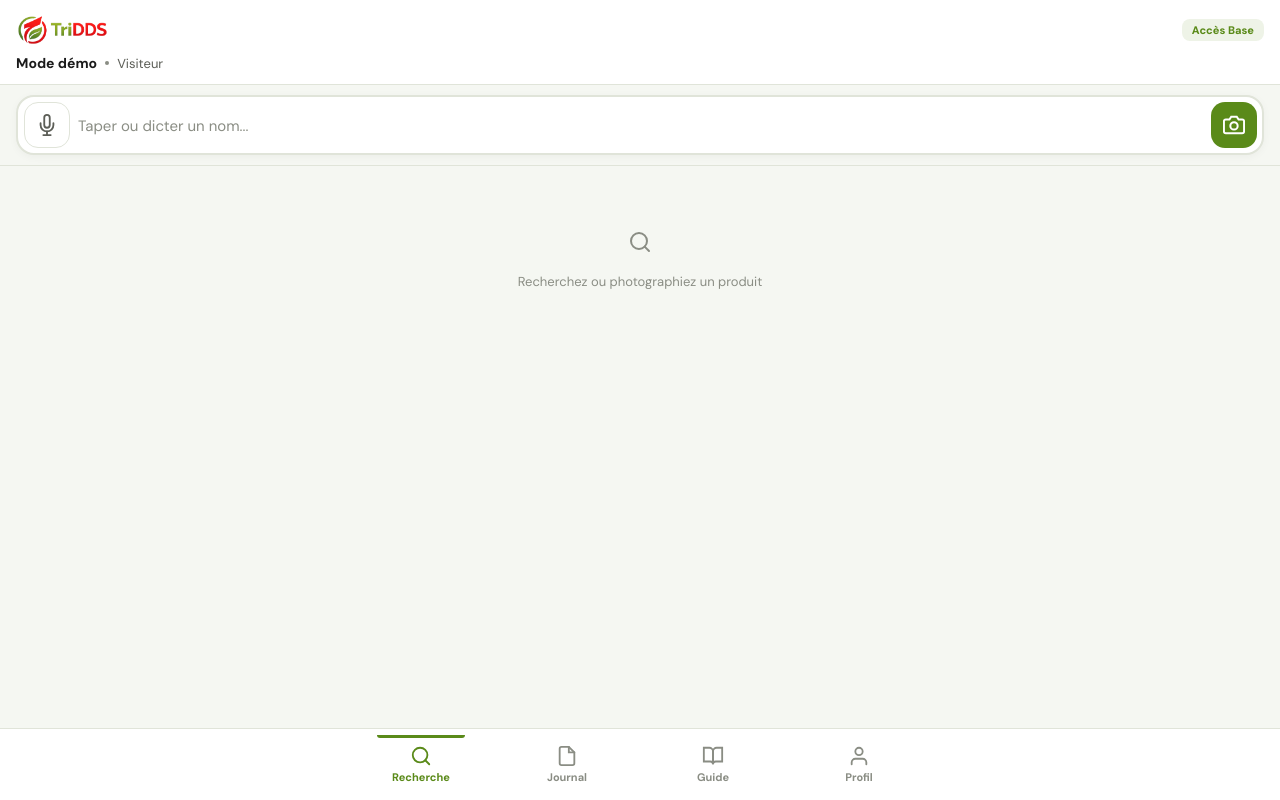
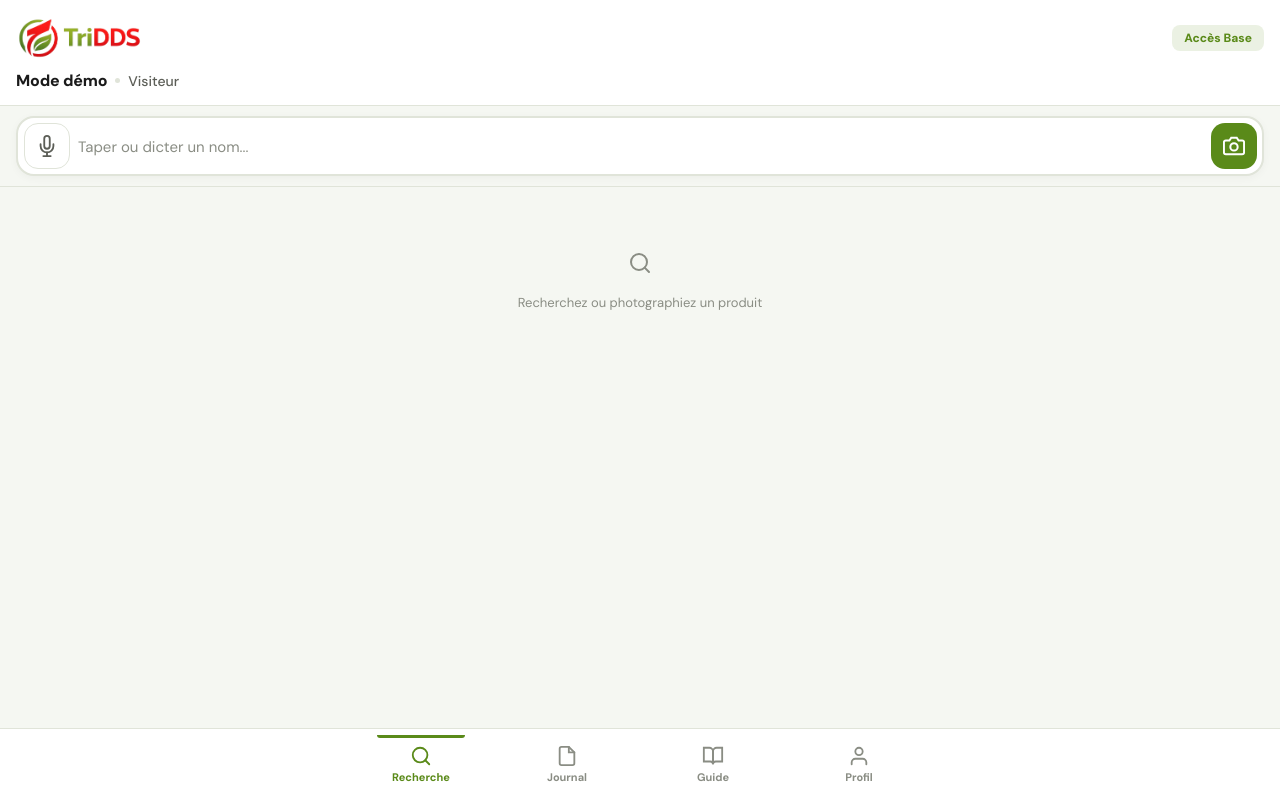
Before and after one commit to abdessamad91-cmd/triDDS, a plain HTML site: page index.html in a window 1280 px wide. Both pictures are taken after a click on the button "Consulter sans compte". Drawn offline with Linux system fonts and the light colour scheme.

Commit message:
Add files via upload

```diff
--- a/index.html
+++ b/index.html
@@ -109,14 +109,14 @@ button{cursor:pointer;border:none;background:none;color:inherit}
 .login-links a,.login-links button{flex:1;min-width:120px;font-size:12px;padding:10px;border-radius:10px;text-decoration:none;font-weight:700;text-align:center;background:rgba(255,255,255,.08);border:1px solid rgba(255,255,255,.15);color:rgba(255,255,255,.7)}
 
 /* Home */
-.home-bar{background:var(--white);border-bottom:1px solid var(--bd);padding:14px 16px 12px}
+.home-bar{background:var(--white);border-bottom:1px solid var(--bd);padding:16px 16px 14px}
 .home-bar-top{display:flex;align-items:center;justify-content:space-between;gap:10px}
-.home-bar-logo{height:32px;width:auto}
-.home-bar-plan{font-size:11px;padding:4px 10px;border-radius:8px;font-weight:800;background:rgba(90,138,25,.1);color:var(--brand-green)}
-.home-bar-info{display:flex;align-items:center;gap:8px;margin-top:8px}
-.home-bar-site{font-size:14px;font-weight:700;color:var(--tx)}
-.home-bar-dot{width:4px;height:4px;border-radius:50%;background:var(--tx3)}
-.home-bar-agent{font-size:13px;color:var(--tx2)}
+.home-bar-logo{height:44px;width:auto}
+.home-bar-plan{font-size:12px;padding:5px 12px;border-radius:8px;font-weight:800;background:rgba(90,138,25,.12);color:var(--brand-green)}
+.home-bar-info{display:flex;align-items:center;gap:8px;margin-top:10px}
+.home-bar-site{font-size:16px;font-weight:800;color:var(--tx);letter-spacing:-.2px}
+.home-bar-dot{width:5px;height:5px;border-radius:50%;background:var(--bd)}
+.home-bar-agent{font-size:14px;color:var(--tx2);font-weight:500}
 #home-content{flex:1;overflow-y:auto;padding:0 16px 120px}
 .home-empty{text-align:center;padding:60px 20px;color:var(--tx3)}
 .home-empty svg{margin-bottom:10px}
@@ -147,7 +147,7 @@ button{cursor:pointer;border:none;background:none;color:inherit}
 .trial-msg.ok{display:block;background:var(--eco-bg);border:1px solid var(--eco-bd);color:var(--eco-tx)}
 
 /* Guide */
-.guide-section{padding:16px}
+.guide-section{padding:16px;padding-bottom:120px}
 .guide-card{background:var(--white);border:1px solid var(--bd);border-radius:var(--r);padding:14px;margin-bottom:10px}
 .guide-card h3{font-size:15px;font-weight:800;margin:0 0 6px}
 .guide-card p{font-size:13px;color:var(--tx2);line-height:1.5;margin:0}
@@ -257,12 +257,6 @@ button{cursor:pointer;border:none;background:none;color:inherit}
     <div id="search-results"></div>
     <div id="hist-list"></div>
   </div>
-  <div class="tabs" id="main-tabs"><div class="tabs-inner">
-    <button class="act" data-t="home"><svg viewBox="0 0 24 24" fill="none" stroke="currentColor" stroke-width="2" stroke-linecap="round"><circle cx="11" cy="11" r="8"/><line x1="21" y1="21" x2="16.65" y2="16.65"/></svg>Recherche</button>
-    <button data-t="journal"><svg viewBox="0 0 24 24" fill="none" stroke="currentColor" stroke-width="2" stroke-linecap="round"><path d="M14 2H6a2 2 0 0 0-2 2v16a2 2 0 0 0 2 2h12a2 2 0 0 0 2-2V8z"/><polyline points="14 2 14 8 20 8"/></svg>Journal</button>
-    <button data-t="guide"><svg viewBox="0 0 24 24" fill="none" stroke="currentColor" stroke-width="2" stroke-linecap="round"><path d="M2 3h6a4 4 0 0 1 4 4v14a3 3 0 0 0-3-3H2z"/><path d="M22 3h-6a4 4 0 0 0-4 4v14a3 3 0 0 1 3-3h7z"/></svg>Guide</button>
-    <button data-t="profile"><svg viewBox="0 0 24 24" fill="none" stroke="currentColor" stroke-width="2" stroke-linecap="round"><path d="M20 21v-2a4 4 0 0 0-4-4H8a4 4 0 0 0-4 4v2"/><circle cx="12" cy="7" r="4"/></svg>Profil</button>
-  </div></div>
 </div>
 
 <!-- ===== CAMERA ===== -->
@@ -519,6 +513,15 @@ button{cursor:pointer;border:none;background:none;color:inherit}
   </div>
 </div>
 
+
+<!-- ===== GLOBAL TAB BAR (always visible when logged in) ===== -->
+<div class="tabs" id="main-tabs" style="display:none"><div class="tabs-inner">
+  <button class="act" data-t="home"><svg viewBox="0 0 24 24" fill="none" stroke="currentColor" stroke-width="2" stroke-linecap="round"><circle cx="11" cy="11" r="8"/><line x1="21" y1="21" x2="16.65" y2="16.65"/></svg>Recherche</button>
+  <button data-t="journal"><svg viewBox="0 0 24 24" fill="none" stroke="currentColor" stroke-width="2" stroke-linecap="round"><path d="M14 2H6a2 2 0 0 0-2 2v16a2 2 0 0 0 2 2h12a2 2 0 0 0 2-2V8z"/><polyline points="14 2 14 8 20 8"/></svg>Journal</button>
+  <button data-t="guide"><svg viewBox="0 0 24 24" fill="none" stroke="currentColor" stroke-width="2" stroke-linecap="round"><path d="M2 3h6a4 4 0 0 1 4 4v14a3 3 0 0 0-3-3H2z"/><path d="M22 3h-6a4 4 0 0 0-4 4v14a3 3 0 0 1 3-3h7z"/></svg>Guide</button>
+  <button data-t="profile"><svg viewBox="0 0 24 24" fill="none" stroke="currentColor" stroke-width="2" stroke-linecap="round"><path d="M20 21v-2a4 4 0 0 0-4-4H8a4 4 0 0 0-4 4v2"/><circle cx="12" cy="7" r="4"/></svg>Profil</button>
+</div></div>
+
 <!-- ===== DATA ===== -->
 <script src="config.js"></script>
 <script src="data.js"></script>
@@ -583,8 +586,8 @@ function loadCustomCatalog(){
   siteAdminPost("catalog-list").then(function(d){if(d&&d.items){customCatalog=d.items;mergeCatalog()}}).catch(function(){});
 }
 function loadProductImages(){
-  if(!sess.code||sess.code==="DEMO"||!API_BASE)return;
-  fetch(apiUrl("product-images"),{method:"POST",headers:{"Content-Type":"application/json"},
+  if(!sess.code||sess.code==="DEMO"||!API_BASE)return Promise.resolve();
+  return fetch(apiUrl("product-images"),{method:"POST",headers:{"Content-Type":"application/json"},
     body:JSON.stringify({code:sess.code,action:"list-all"})
   }).then(function(r){return r.json()}).then(function(d){
     if(d&&d.items){
@@ -792,7 +795,10 @@ function resCard(r,extra){
 }
 
 // ===== SCREENS =====
-function show(id){document.querySelectorAll(".S").forEach(function(e){e.classList.remove("on")});var e=document.getElementById("s-"+id);if(e)e.classList.add("on");st.screen=id}
+function show(id){document.querySelectorAll(".S").forEach(function(e){e.classList.remove("on")});var e=document.getElementById("s-"+id);if(e)e.classList.add("on");st.screen=id;
+  var tabs=document.getElementById("main-tabs");
+  if(tabs){var showTabs=isLoggedIn()&&id!=="login"&&id!=="cam"&&id!=="load";tabs.style.display=showTabs?"flex":"none"}
+}
 function goHome(){show("home");st.result=null;st.image=null;st.matches=[];st.multi=null;st.query="";st.corIdx=-1;st.corJrnId=null;st.usedModel=null;document.getElementById("in-search").value="";document.getElementById("search-results").innerHTML="";stopCam();updHome()}
 
 function updHome(){
@@ -1287,7 +1293,7 @@ document.getElementById("btn-user-img-save").addEventListener("click",function()
 loadSess();loadJournal();
 if(isLoggedIn()){
   if(sess.code==="DEMO"){show("home");updHome()}
-  else{show("home");updHome();syncMemory();resumeCurrentSession();loadCustomCatalog();loadProductImages()}
+  else{show("home");syncMemory();resumeCurrentSession();loadCustomCatalog();loadProductImages().then(function(){updHome()}).catch(function(){updHome()})}
 }else{show("login")}
 ["click","keydown","touchstart","input"].forEach(function(ev){document.addEventListener(ev,registerActivity,{passive:true})});
 document.addEventListener("visibilitychange",function(){if(document.visibilityState==="visible")heartbeat(true)});
```
